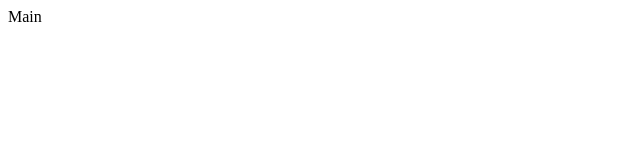
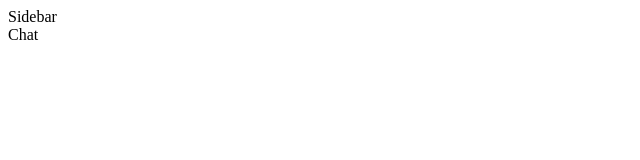
Before and after one commit to Smith2106/Chatagonia, a React (Create React App) app: page / in a window 1280 px wide. Shown: the top 160 px of the page, without its empty margins (0-640 px from the left). Built offline with nearby package versions, Linux system fonts and the light colour scheme.

Commit message:
Create chat component

```diff
--- /dev/null
+++ b/src/Chat.js
@@ -0,0 +1,13 @@
+import React, { Component } from 'react';
+
+class Chat extends Component {
+    render() {
+        return (
+            <div className="Chat">
+                Chat
+            </div>
+        );
+    }
+}
+
+export default Chat;
--- a/src/Main.js
+++ b/src/Main.js
@@ -1,11 +1,15 @@
 import React, { Component } from 'react';
+
+import Sidebar from './Sidebar';
+import Chat from './Chat';
 
 class Main extends Component {
     render() {
         return (
             <div className="Main">
-                Main
-                </div>
+                <Sidebar />
+                <Chat />
+            </div>
         );
     }
 }
```
